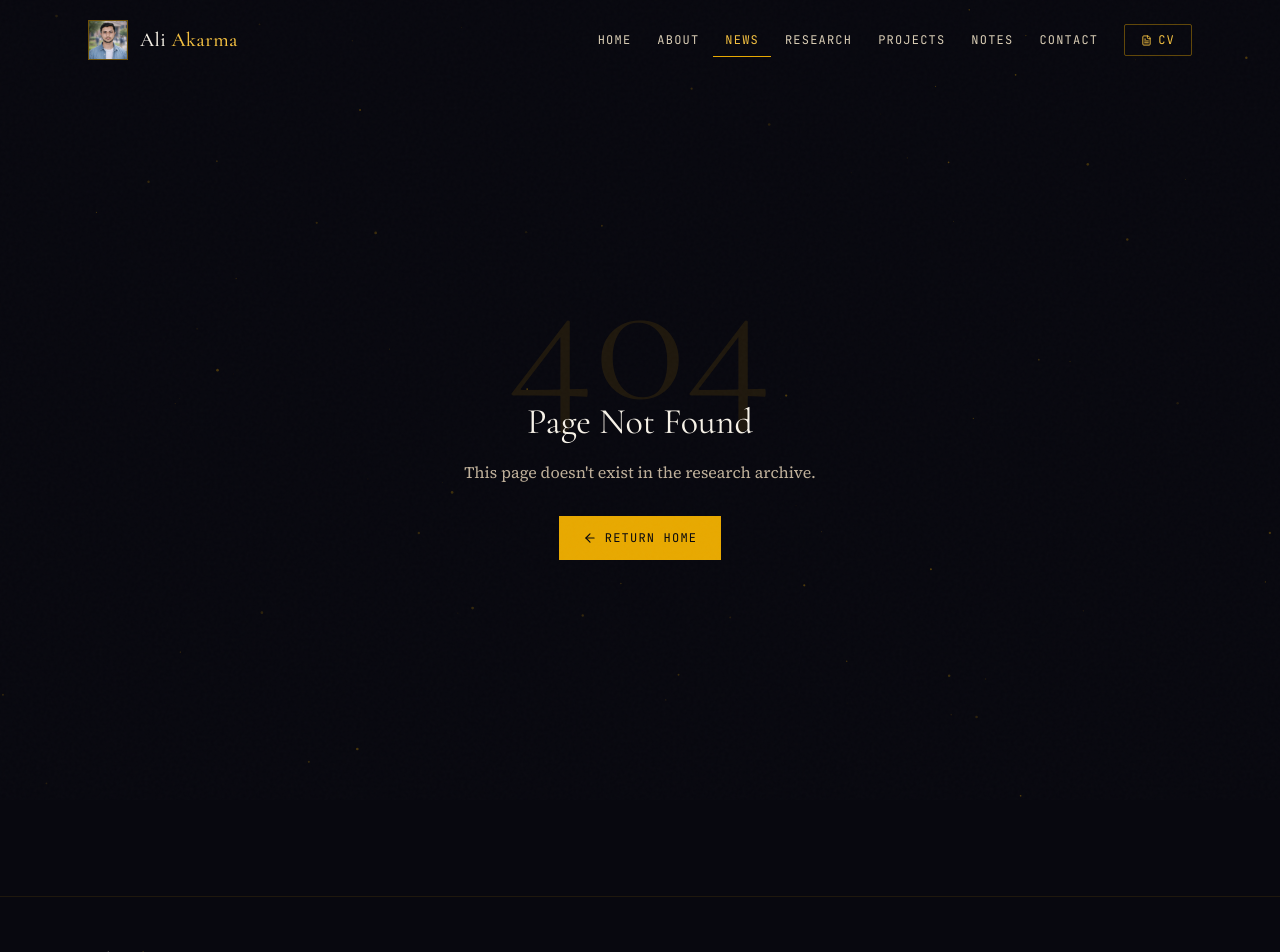
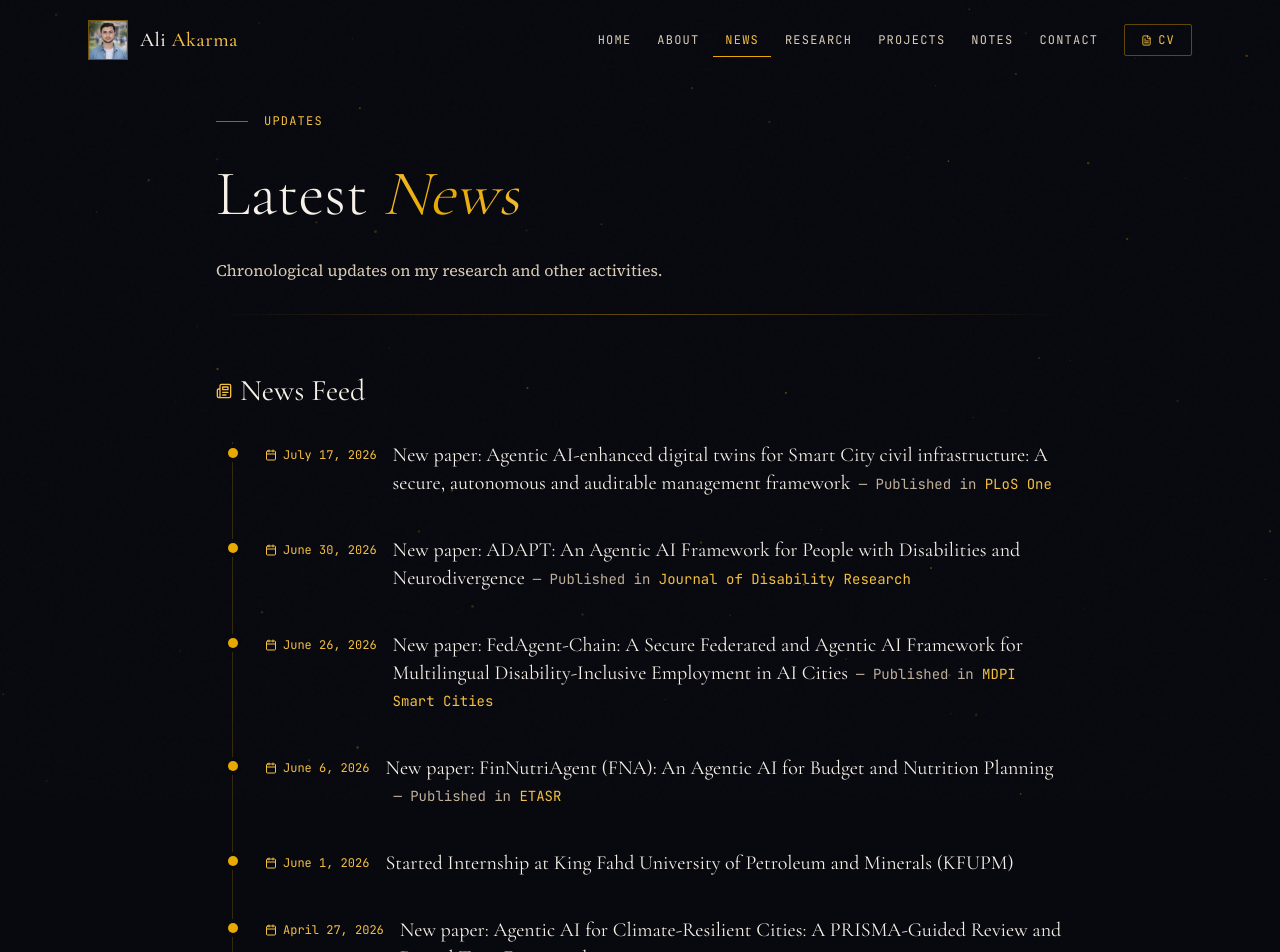
Before and after one commit to aliakarma/portfolio, a Next.js app: page /news in a window 1280 px wide. Before the commit this address had no page. Shown: the top 952 px of the page. Built offline with nearby package versions, Linux system fonts and the light colour scheme.

Commit message:
Create news.js

```diff
--- /dev/null
+++ b/pages/news.js
@@ -0,0 +1,190 @@
+import Head from 'next/head'
+import { motion, AnimatePresence } from 'framer-motion'
+import { Newspaper, Calendar } from 'lucide-react'
+import Meta from '../components/Meta'
+import PageTransition from '../components/PageTransition'
+import SectionReveal from '../components/SectionReveal'
+
+// Edit your future news items here!
+// Just add a new object to the top of this array.
+const newsData = [
+  {
+    id: 15,
+    date: 'June 1, 2026',
+    title: 'Started Internship at King Fahd University of Petroleum and Minerals (KFUPM)',
+  },
+  {
+    id: 14,
+    date: 'July 17, 2026',
+    title: 'New paper: Agentic AI-enhanced digital twins for Smart City civil infrastructure: A secure, autonomous and auditable management framework',
+    venue: 'PLoS One',
+  },
+  {
+    id: 13,
+    date: 'June 30, 2026',
+    title: 'New paper: ADAPT: An Agentic AI Framework for People with Disabilities and Neurodivergence',
+    venue: 'Journal of Disability Research',
+  },
+  {
+    id: 12,
+    date: 'June 26, 2026',
+    title: 'New paper: FedAgent-Chain: A Secure Federated and Agentic AI Framework for Multilingual Disability-Inclusive Employment in AI Cities',
+    venue: 'MDPI Smart Cities',
+  },
+  {
+    id: 11,
+    date: 'April 27, 2026',
+    title: 'New paper: Agentic AI for Climate-Resilient Cities: A PRISMA-Guided Review and Digital Twin Framework',
+    venue: 'MDPI Sustainability',
+  },
+  {
+    id: 10,
+    date: 'April 26, 2026',
+    title: 'New paper: Autonomous Traffic Signal Optimization Using Digital Twin and Agentic AI for Real-Time Decision-Making to Uphold Roadway Efficiency',
+    venue: 'MECON 2026',
+  },
+  {
+    id: 9,
+    date: 'April 5, 2026',
+    title: 'New paper: Governance-Constrained Agentic AI: Blockchain-Enforced Human Oversight for Safety-Critical Wildfire Monitoring',
+    venue: 'ICETAS 2026',
+  },
+  {
+    id: 8,
+    date: 'April 5, 2026',
+    title: 'New paper: Agents for Agents: An Interrogator-Based Secure Framework for Autonomous Internet of Underwater Things',
+    venue: 'ICETAS 2026',
+  },
+  {
+    id: 7,
+    date: 'June 6, 2026',
+    title: 'New paper: FinNutriAgent (FNA): An Agentic AI for Budget and Nutrition Planning',
+    venue: 'ETASR',
+  },
+  {
+    id: 6,
+    date: 'April 13, 2026',
+    title: 'New paper: Use of AI Tools: Guidelines to Maintain Academic Integrity',
+    venue: 'Springer',
+  },
+  {
+    id: 5,
+    date: 'December 22, 2025',
+    title: 'New paper: FinAgent: Agentic AI for Personal Finance & Nutrition',
+    venue: 'IEEE ICCA',
+  },
+  {
+    id: 4,
+    date: 'December 22, 2025',
+    title: 'New paper: Blockchain-Monitored Agentic AI Architecture for Trusted Perception–Reasoning–Action Pipelines',
+    venue: 'IEEE ICCA',
+  },
+  {
+    id: 3,
+    date: 'November 27, 2025',
+    title: 'New paper: Agentic AI Framework for Individuals with Disabilities and Neurodivergence: A Multi-Agent System for Healthy Eating, Daily Routines, and Inclusive Well-Being',
+    venue: 'ICBDT',
+  },
+  {
+    id: 2,
+    date: 'November 28, 2025',
+    title: 'New paper: Agentic AI for Smart Inventory Replenishment',
+    venue: 'ICBDT',
+  },
+  {
+    id: 1,
+    date: 'November 27, 2025',
+    title: 'New paper: Agentic AI Framework for Cloudburst Prediction and Coordinated Response',
+    venue: 'ICBDT',
+  },
+]
+
+export default function News() {
+  const sortedNews = [...newsData].sort((a, b) => new Date(b.date) - new Date(a.date));
+
+  return (
+    <>
+      <Meta
+        title="News & Updates"
+        description="Latest news and updates by Ali Akarma."
+      />
+
+      <PageTransition>
+        <div className="min-h-screen pt-28 pb-24">
+          <div className="max-w-4xl mx-auto px-4 sm:px-6">
+
+            {/* HEADER */}
+            <SectionReveal>
+              <div className="mb-14">
+                <div className="flex items-center gap-4 mb-4">
+                  <div className="w-8 h-px bg-gold-500/60" aria-hidden="true" />
+                  <span className="font-mono text-xs text-gold-400 tracking-widest uppercase">Updates</span>
+                </div>
+                <h1
+                  className="font-display font-light text-parchment-100 mb-4"
+                  style={{ fontSize: 'clamp(2rem, 5vw, 4rem)' }}
+                >
+                  Latest <span className="gold-text italic">News</span>
+                </h1>
+                <p className="font-body text-parchment-300 max-w-2xl mb-8">
+                  Chronological updates on my research and other activities.
+                </p>
+                <div className="section-divider" />
+              </div>
+            </SectionReveal>
+
+            {/* NEWS LIST */}
+            <SectionReveal>
+              <div className="mb-8">
+                <div className="flex items-center gap-2 mb-8">
+                  <Newspaper size={16} className="text-gold-400" aria-hidden="true" />
+                  <h2 className="font-display text-2xl text-parchment-100">News Feed</h2>
+                </div>
+
+                <div className="relative border-l border-gold-500/20 ml-3 sm:ml-4 space-y-10 pb-4">
+                  {sortedNews.map((item, i) => (
+                    <motion.div
+                      key={item.id}
+                      initial={{ opacity: 0, x: -10 }}
+                      animate={{ opacity: 1, x: 0 }}
+                      transition={{ duration: 0.3, delay: i * 0.05 }}
+                      className="relative pl-6 sm:pl-8"
+                    >
+                      {/* Timeline dot */}
+                      <span
+                        className="absolute -left-[5px] top-1.5 w-2.5 h-2.5 rounded-full bg-gold-500 ring-4 ring-noir-900"
+                        aria-hidden="true"
+                      />
+
+                      <div className="flex flex-col sm:flex-row sm:items-start gap-1 sm:gap-4 mb-1">
+                        <div className="flex items-center gap-1.5 text-gold-400 font-mono text-xs whitespace-nowrap mt-1">
+                          <Calendar size={12} />
+                          <span>{item.date}</span>
+                        </div>
+                        <h3 className="font-display text-lg text-parchment-100 leading-snug flex-1">
+                          {item.title}
+                          {item.venue && (
+                            <span className="font-mono text-sm text-parchment-400 ml-2">
+                              — Published in <span className="text-gold-400">{item.venue}</span>
+                            </span>
+                          )}
+                        </h3>
+                      </div>
+                    </motion.div>
+                  ))}
+                </div>
+
+                {sortedNews.length === 0 && (
+                  <div className="text-center py-20 text-parchment-400 font-mono text-sm" role="status">
+                    No news items yet.
+                  </div>
+                )}
+              </div>
+            </SectionReveal>
+
+          </div>
+        </div>
+      </PageTransition>
+    </>
+  )
+}
```
